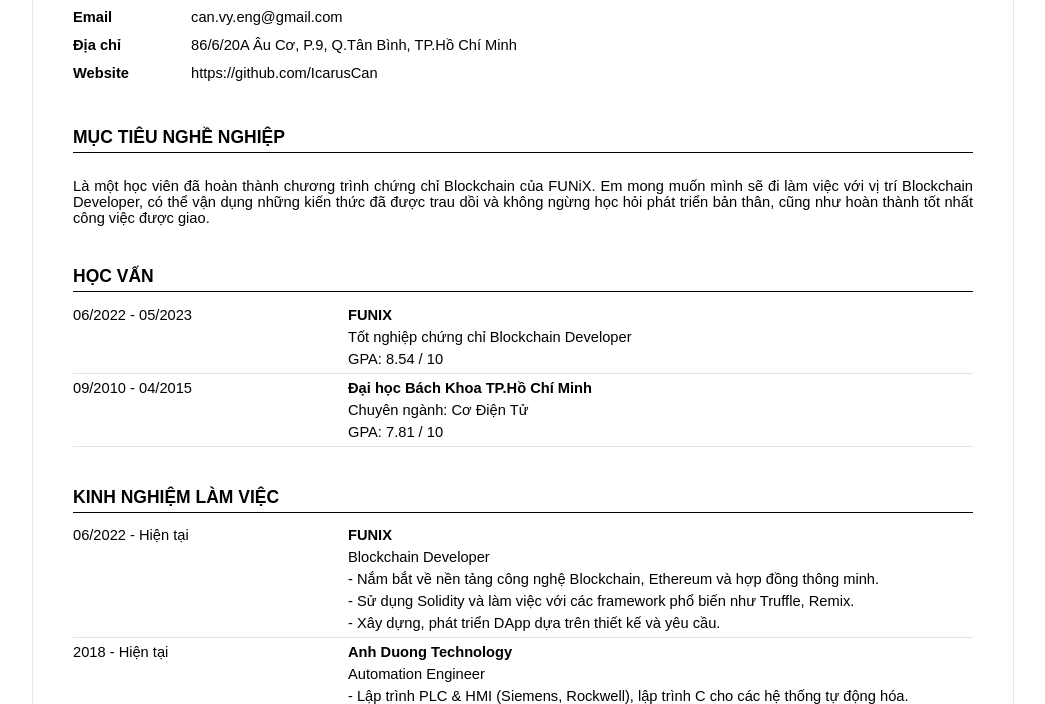
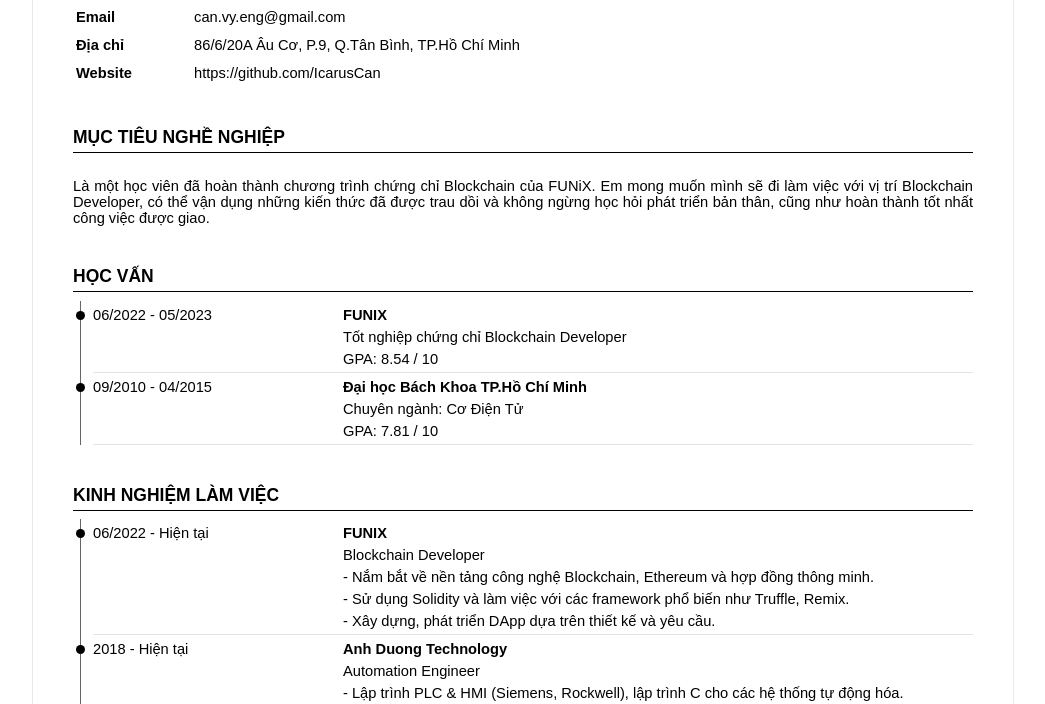
Before and after one commit to IcarusCan/myDigitalCV, a plain HTML site: page index.html in a window 1280 px wide. Shown: the part 163-867 px from the top of the page, without its empty margins (117-1162 px from the left). Drawn offline with Linux system fonts and the light colour scheme.

Commit message:
Add timeline for background cv

```diff
--- a/css/styles.css
+++ b/css/styles.css
@@ -66,6 +66,7 @@ h1 {
   margin-top: 5px;
   margin-bottom: 0px;
   font-size: 32px;
+  text-transform: uppercase;
   color: #0e2452;
 }
 
@@ -73,6 +74,10 @@ h1 {
 .cv-avatar,
 .cv-info p {
   display: inline-block;
+}
+
+.cv-info {
+  margin-left: 3px;
 }
 
 .cv-info div p:first-child {
@@ -103,20 +108,61 @@ h1 {
   - ACTIVITY SECTION
 */
 .background {
+  margin-top: 6px;
+  /* Make base to draw bottom border and timeline*/
+  position: relative;
+}
+
+.background::after {
+  content: "";
+  position: absolute;
+  /* Draw bottom border */
   border-bottom: 1px solid rgba(200, 200, 200, 0.5);
-  margin-top: 6px;
+  left: 20px;
+  bottom: 0px;
+  width: 880px;
 }
 
 .background-time,
 .background-detail {
   display: inline-block;
-  margin-right: 25px;
 }
 
 .background-time {
+  /* Position to the left corner */
+  float: left;
   width: 250px;
-  float: left;
-  margin-top: 0px;
+  /* Padding left to adjust the distance
+  from the line to the content*/
+  padding-left: 20px;
+  margin: 0px;
+}
+
+/* Draw the timeline */
+.background-time::before {
+  /* Use ::before pseudo element to draw the line
+  then adjust the position */
+  content: "";
+  background-color: rgba(0, 0, 0, 0.6);
+  /* Adjust the position */
+  position: absolute;
+  bottom: 0px;
+  top: -6px;
+  left: 7px;
+  width: 1px;
+}
+
+/* Draw the circle milestone */
+.background-time::after {
+  content: "";
+  background-color: rgba(0, 0, 0);
+  position: absolute;
+  top: 4px;
+  left: 3px;
+  /* Draw circle */
+  height: 9px;
+  width: 9px;
+  border-radius: 50%;
 }
 
 .background-detail p:first-child {
```
